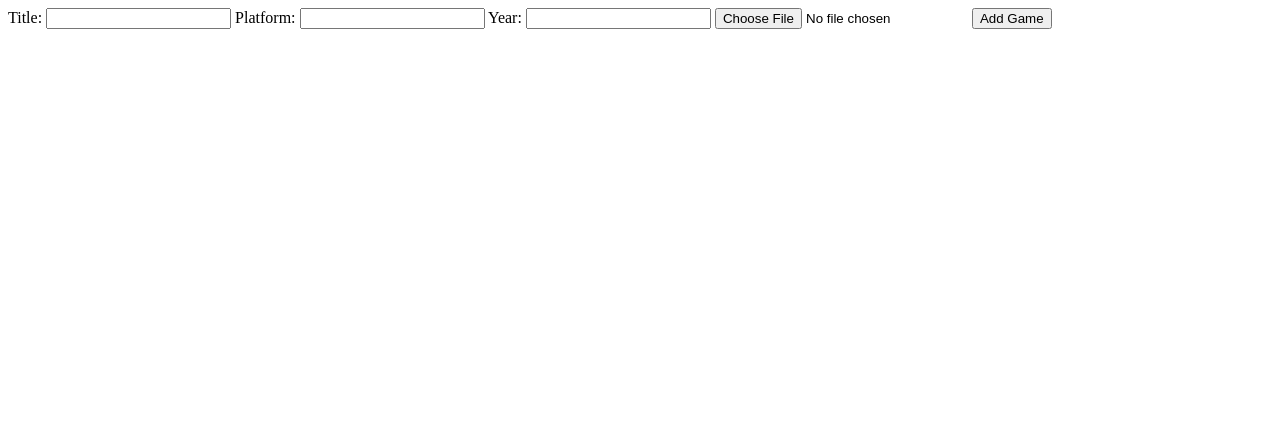
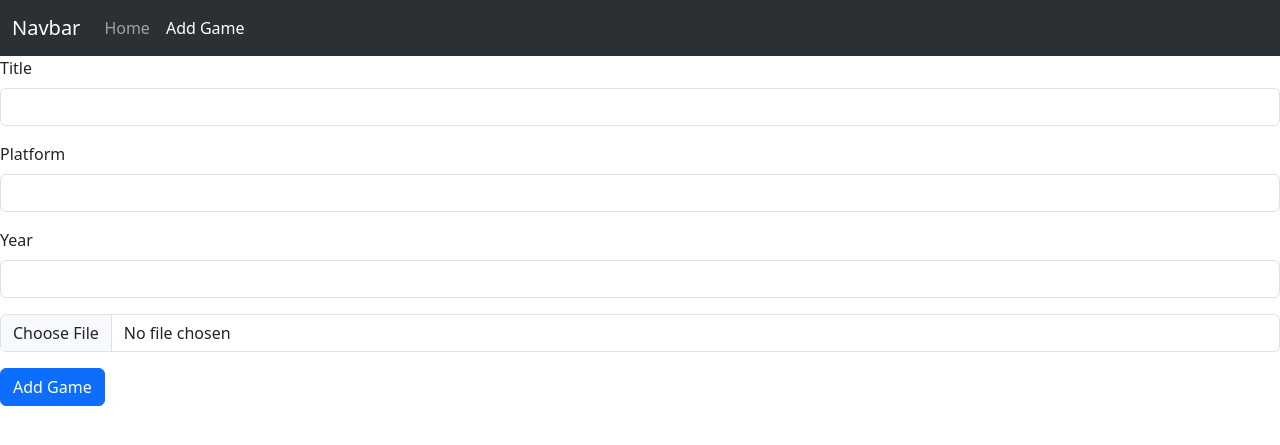
Before and after one commit to NathanHayden/FlaskTermProject, a Flask app: page /add in a window 1280 px wide. Shown: the top 445 px of the page. Run offline with Flask 3, Linux system fonts and the light colour scheme.

Commit message:
First pass adding bootstrap layout and styles

```diff
--- a/app.py
+++ b/app.py
@@ -51,3 +51,6 @@ def add():
         session.modified = True
         flash("Good job! You have added a new game to your collection", "message")
         return redirect("/")
+
+if __name__ == "__main__":
+   app.run(debug=True, host="0.0.0.0")
--- a/templates/add.html
+++ b/templates/add.html
@@ -2,14 +2,22 @@
 
 {% block body %}
         <form action="/add" method="post" enctype="multipart/form-data">
-            <label>Title:</label>
-            <input name="title" type="text" >
-            <label>Platform:</label>
-            <input name="plat" type="text" >
-            <label>Year:</label>
-            <input name="year" type="text" >
-            <input name="file" type="file">
-            <button type="submit">Add Game</button>
+          <div class="mb-3">
+            <label for="title" class="form-label">Title</label>
+            <input type="text" class="form-control" name="title" aria-describedby="game_name">
+          </div>
+          <div class="mb-3">
+            <label for="plat" class="form-label">Platform</label>
+            <input type="text" class="form-control" id="plat" name="plat">
+          </div>
+          <div class="mb-3">
+            <label for="year" class="form-label">Year</label>
+            <input type="text" class="form-control" id="year" name="year">
+          </div>
+          <div class="mb-3">
+            <input type="file" class="form-control" name="file">
+          </div>
+          <button type="submit" class="btn btn-primary">Add Game</button>
         </form>
         <script src="/static/verify.js"></script>
 {% endblock %}
--- a/templates/layout.html
+++ b/templates/layout.html
@@ -2,8 +2,31 @@
     <head>
         <title>Eric Stock Website</title>
         <link rel="stylesheet" type="text/css" href="/static/styles.css">
-    </head>
+        <link href="https://cdn.jsdelivr.net/npm/bootstrap@5.3.4/dist/css/bootstrap.min.css" rel="stylesheet" integrity="sha384-DQvkBjpPgn7RC31MCQoOeC9TI2kdqa4+BSgNMNj8v77fdC77Kj5zpWFTJaaAoMbC" crossorigin="anonymous">
+</head>
     <body>
+        <nav class="navbar navbar-expand-lg bg-body-tertiary bg-primary" data-bs-theme="dark">
+      <div class="container-fluid">
+        <a class="navbar-brand" href="#">Navbar</a>
+        <button class="navbar-toggler" type="button" data-bs-toggle="collapse" data-bs-target="#navbarNav" aria-controls="navbarNav" aria-expanded="false" aria-label="Toggle navigation">
+          <span class="navbar-toggler-icon"></span>
+        </button>
+        <div class="collapse navbar-collapse" id="navbarNav">
+          <ul class="navbar-nav">
+            <li class="nav-item">
+              <a class="nav-link {%if request.path == url_for("index") %} active {% endif %}" href="/"
+              {%if request.path == url_for("index") %} aria-current="page"{% endif %}
+              >Home</a>
+            </li>
+            <li class="nav-item">
+              <a class="nav-link {%if request.path == url_for("add") %} active {% endif %}" href="/add"
+              {%if request.path == url_for("add") %} aria-current="page"{% endif %}
+              >Add Game</a>
+            </li>
+          </ul>
+        </div>
+      </div>
+    </nav>
         {%  set messages = get_flashed_messages(with_categories=true) %}
             {%  if messages %}
                 {% for category, message in messages %}
@@ -12,4 +35,5 @@
             {%  endif %}
         {% block body %} {% endblock %}
     </body>
+    <script src="https://cdn.jsdelivr.net/npm/bootstrap@5.3.4/dist/js/bootstrap.bundle.min.js" integrity="sha384-YUe2LzesAfftltw+PEaao2tjU/QATaW/rOitAq67e0CT0Zi2VVRL0oC4+gAaeBKu" crossorigin="anonymous"></script>
 </html>
```
Also changed, not shown: templates/index.html (+12 -8 lines).
